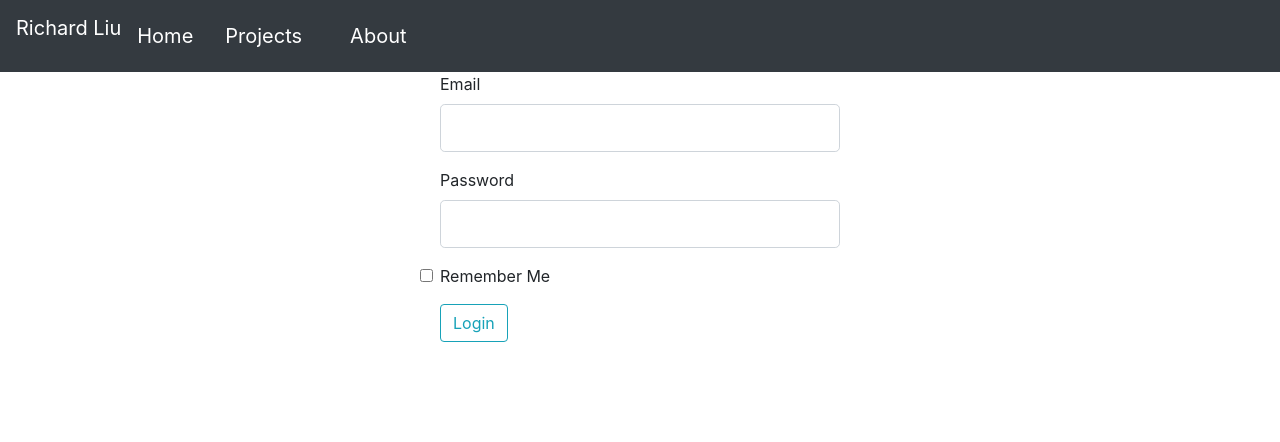
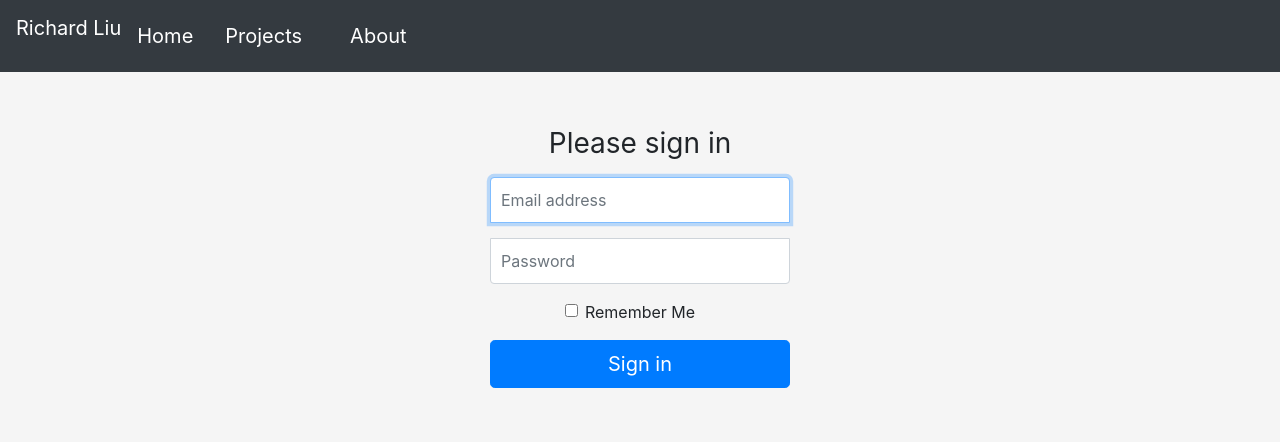
Before and after one commit to richardliuca/website, a Flask app: page /login/ in a window 1280 px wide. Shown: the top 442 px of the page. Run offline with Flask 2, Linux system fonts and the light colour scheme; some libraries are stand-ins or nearby versions.

Commit message:
formatting login page with bootstrap css examples and changing label

```diff
--- a/portfolio/admin/forms.py
+++ b/portfolio/admin/forms.py
@@ -5,7 +5,7 @@ from wtforms.validators import DataRequired, Length, Email, EqualTo, Optional,\
                     ValidationError
 
 class LoginForm(FlaskForm):
-    email = StringField('Email', validators=[DataRequired(), Email()])
+    email = StringField('Email Address', validators=[DataRequired(), Email()])
     password = PasswordField('Password', validators=[DataRequired()])
     remember = BooleanField('Remember Me')
     submit = SubmitField('Login')
--- /dev/null
+++ b/portfolio/admin/static/css/login.css
@@ -0,0 +1,40 @@
+#block-body {
+  height: 100%;
+  display: -ms-flexbox;
+  display: flex;
+  -ms-flex-align: center;
+  align-items: center;
+  padding-top: 40px;
+  padding-bottom: 40px;
+  background-color: #f5f5f5;
+}
+
+.form-signin {
+  width: 100%;
+  max-width: 330px;
+  padding: 15px;
+  margin: auto;
+}
+.form-signin .checkbox {
+  font-weight: 400;
+}
+.form-signin .form-control {
+  position: relative;
+  box-sizing: border-box;
+  height: auto;
+  padding: 10px;
+  font-size: 16px;
+}
+.form-signin .form-control:focus {
+  z-index: 2;
+}
+.form-signin input[type="email"] {
+  margin-bottom: -1px;
+  border-bottom-right-radius: 0;
+  border-bottom-left-radius: 0;
+}
+.form-signin input[type="password"] {
+  margin-bottom: 10px;
+  border-top-left-radius: 0;
+  border-top-right-radius: 0;
+}
--- a/portfolio/admin/templates/login.html
+++ b/portfolio/admin/templates/login.html
@@ -1,45 +1,50 @@
 {% extends "layout.html" %}
+{% block style %}
+<link rel="stylesheet" href="{{ url_for('admin_portal.static', filename='css/login.css') }}">
+{% endblock style %}
+
 {% block body %}
-<div class="mx-auto" style="width: 400px;">
-  <form class="" action="" method="POST">
-    {{ form.hidden_tag() }}
+
+<div class="text-center" id="block-body">
+  <form class="form-signin" action="" method="POST">
+    <h1 class="h3 mb-3 font-weight-normal">Please sign in</h1>
     <fieldset>
       <div class="form-group">
-        {{ form.email.label(class="form-control-label") }}
+        {{ form.email.label(for="inputEmail", class="sr-only") }}
         {% if form.email.errors %}
-          {{ form.email(class="form-control form-control-lg is-invalid") }}
+          {{ form.email(type="email", id="inputEmail", class="form-control is-invalid", placeholder="Email address", autofocus=true, required=true) }}
           <div class="invalid-feedback">
             {% for error in form.emails.errors %}
               <span>{{ error }}</span>
             {% endfor %}
           </div>
         {% else %}
-          {{ form.email(class="form-control form-control-lg") }}
+          {{ form.email(type="email", id="inputEmail", class="form-control", placeholder="Email address", autofocus=true, required=true) }}
         {% endif %}
       </div>
 
       <div class="form-group">
-        {{ form.password.label(class="form-control-label") }}
+        {{ form.password.label(class="sr-only", for="inputPassword") }}
         {% if form.password.errors %}
-          {{ form.password(class="form-control form-control-lg is-invalid") }}
+          {{ form.password(type="password", id="inputPassword", class="form-control is-invalid", placeholder="Password", required=true) }}
           <div class="invalid-feedback">
             {% for error in form.password.errors %}
               <span>{{ error }}</span>
             {% endfor %}
           </div>
         {% else %}
-          {{ form.password(class="form-control form-control-lg") }}
+          {{ form.password(type="password", id="inputPassword", class="form-control", placeholder="Password", required=true) }}
         {% endif %}
       </div>
 
-      <div class="form-group">
-        {{ form.remember(class="form-check-input") }}
+      <div class="checkbox mb-3">
+        {{ form.remember(type="checkbox", value="remember-me", class="form-check-input") }}
         {{ form.remember.label(class="form-check-label") }}
       </div>
     </fieldset>
 
   <div class="">
-    {{ form.submit(class="btn btn-outline-info") }}
+    {{ form.submit(class="btn btn-lg btn-primary btn-block", type="submit", value="Sign in") }}
   </div>
 
   </form>
```
